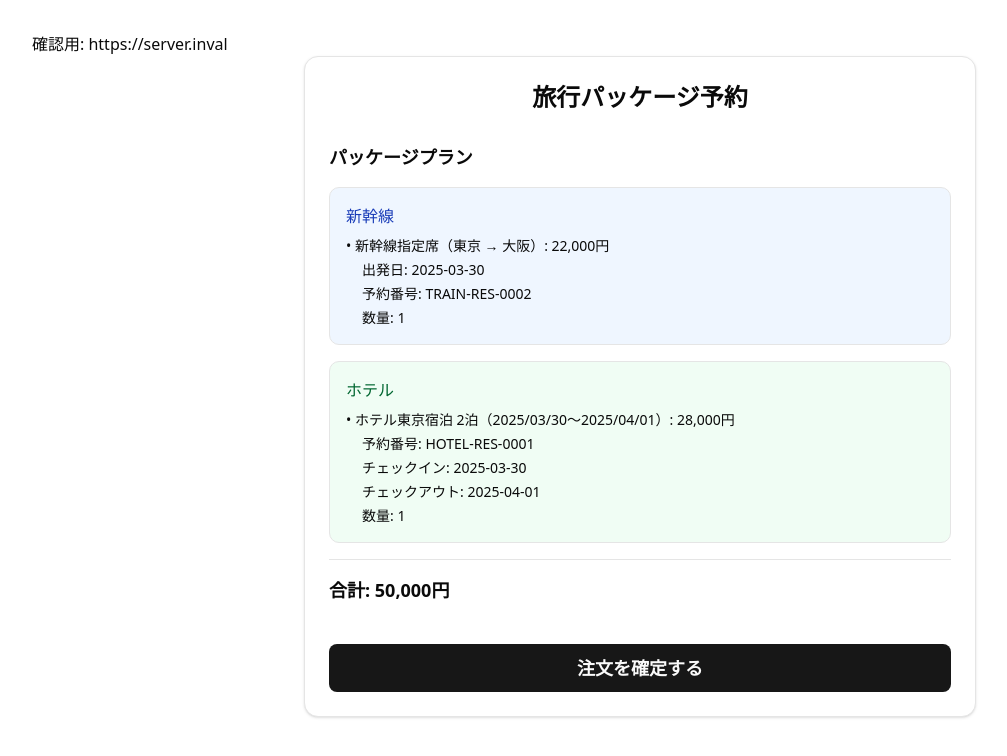
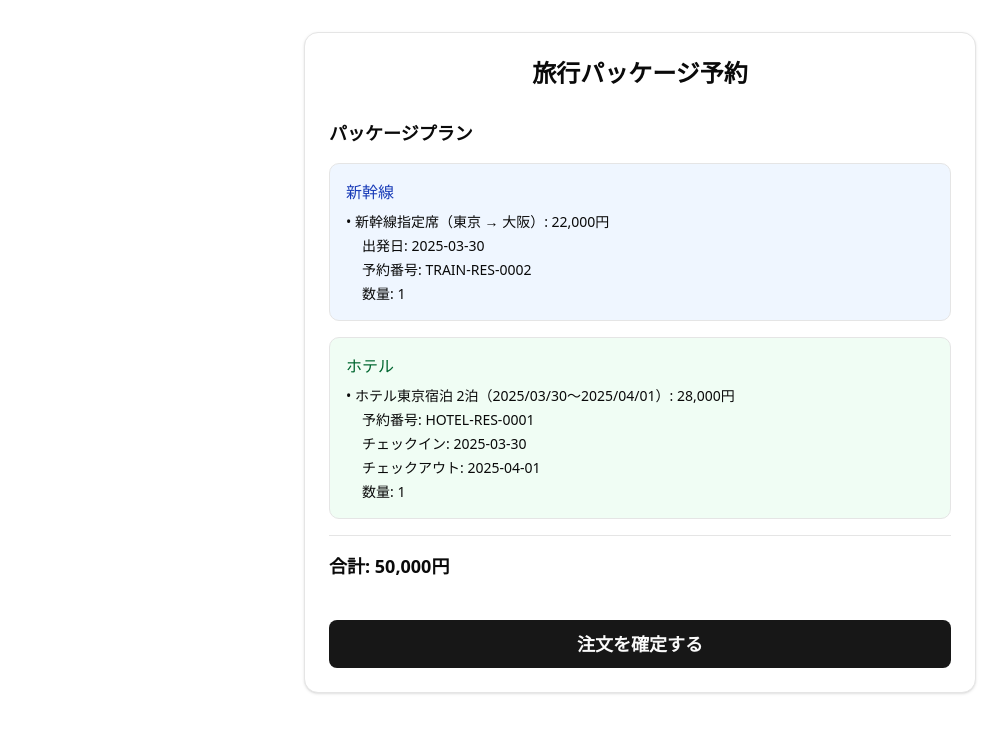
Before and after one commit to funteractive-inc/eichiii-demo-ec, a Next.js app: page / in a window 1280 px wide. Shown: the top 756 px of the page, without its empty margins (0-1007 px from the left). Built offline with nearby package versions, Linux system fonts and the light colour scheme; no server answers.

Commit message:
chore: remove check-env

```diff
--- a/src/components/ec-test-screen.tsx
+++ b/src/components/ec-test-screen.tsx
@@ -29,7 +29,6 @@ export default function EcTestScreen() {
 
   return (
     <div className="min-h-screen bg-white p-8">
-      <p>確認用: {NEXT_PUBLIC_API_BASE_URL.substring(0, 20)}</p>
       <div className="mx-auto max-w-2xl">
         <Card>
           <CardHeader>
```
